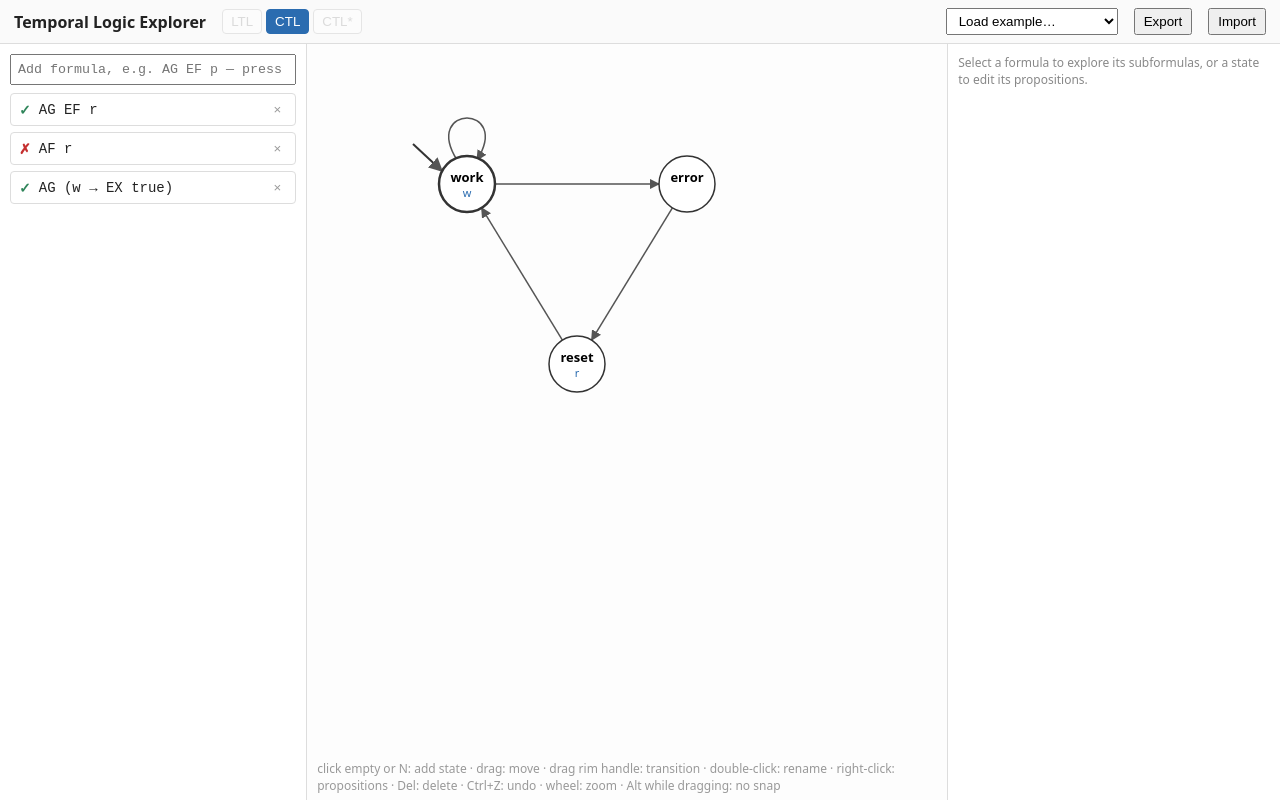
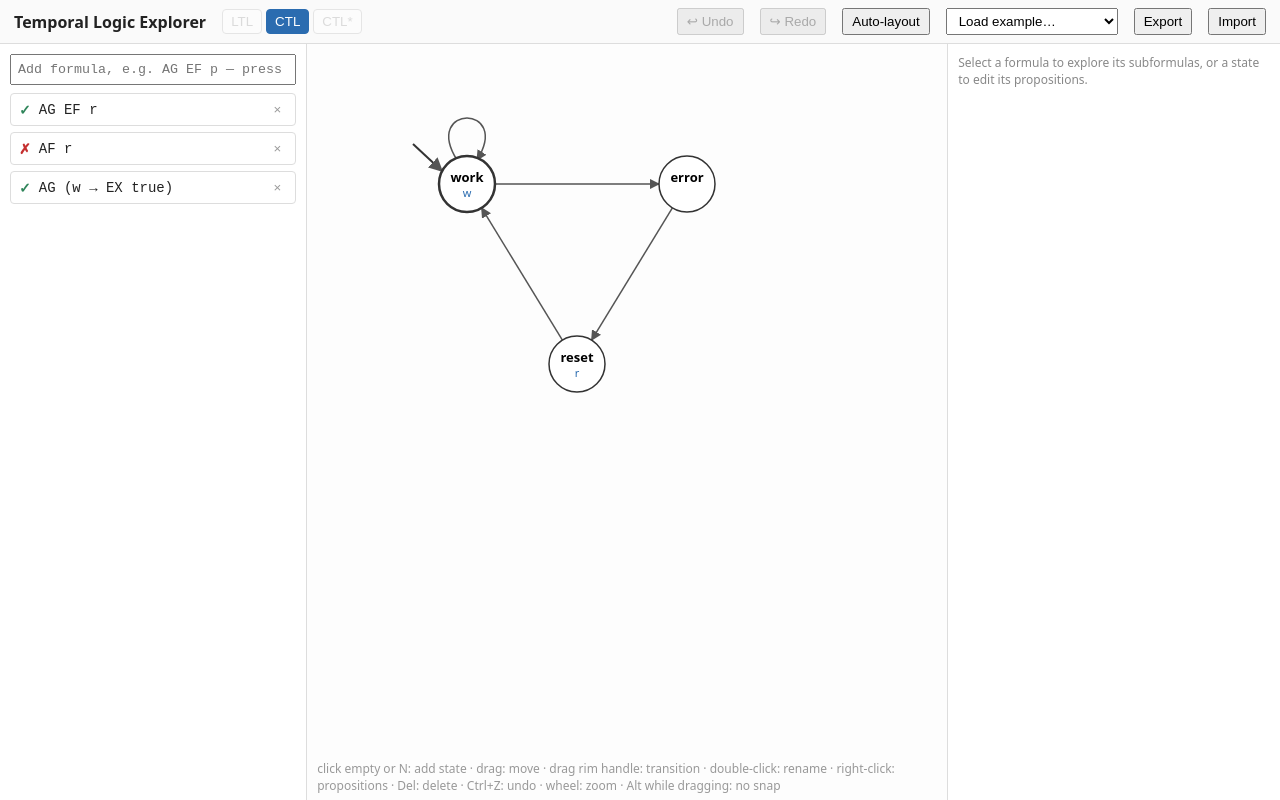
Before and after one commit to JeroenRobben/temporal-logic-explorer, a React (Vite) app: page / in a window 1280 px wide. Built offline with nearby package versions, Linux system fonts and the light colour scheme.

Commit message:
feat: undo/redo with drag coalescing, animated auto-layout

```diff
--- a/src/ui/App.tsx
+++ b/src/ui/App.tsx
@@ -1,12 +1,14 @@
-import { useEffect, useMemo, useState } from 'react';
+import { useEffect, useMemo, useRef, useState } from 'react';
 import { deadlockStates, KripkeStructure } from '../core/kripke';
 import { parseCTL, ParseError } from '../core/ctl-parser';
 import { checkCTL } from '../core/ctl-checker';
 import { findEvidence } from '../core/evidence';
+import { forceLayout } from '../core/layout';
 import { Analysis, FormulaEntry, Selection } from './types';
 import { colorForNode } from './colors';
 import { loadSaved, save, SavedState } from './storage';
 import { EXAMPLES } from './examples';
+import { useHistory } from './useHistory';
 import Header from './Header';
 import FormulaPanel from './FormulaPanel';
 import Canvas, { Highlight } from './Canvas';
@@ -17,18 +19,22 @@ function freshId(prefix: string): string {
   return `${prefix}${Date.now().toString(36)}-${idCounter++}`;
 }
 
+const LAYOUT_MS = 300;
+
 export default function App() {
   const [initial] = useState<SavedState>(() => loadSaved() ?? {
     model: structuredClone(EXAMPLES[0].model),
     formulas: structuredClone(EXAMPLES[0].formulas),
   });
-  const [model, setModel] = useState<KripkeStructure>(initial.model);
+  const history = useHistory<KripkeStructure>(initial.model);
+  const model = history.present;
   const [formulas, setFormulas] = useState<FormulaEntry[]>(initial.formulas);
   const [selection, setSelection] = useState<Selection>(null);
   const [activeFormulaId, setActiveFormulaId] = useState<string | null>(null);
   const [selectedNodeId, setSelectedNodeId] = useState<number | null>(null);
   const [stepIndex, setStepIndex] = useState<number | null>(null);
   const [showEvidence, setShowEvidence] = useState(false);
+  const layoutAnim = useRef<number | null>(null);
 
   useEffect(() => { save({ model, formulas }); }, [model, formulas]);
 
@@ -87,16 +93,36 @@ export default function App() {
   }
 
   function deleteTransition(from: string, to: string) {
-    setModel((m) => ({
-      ...m,
-      transitions: m.transitions.filter((t) => !(t.from === from && t.to === to)),
-    }));
+    history.commit({
+      ...model,
+      transitions: model.transitions.filter((t) => !(t.from === from && t.to === to)),
+    });
     setSelection((sel) =>
       sel?.kind === 'transition' && sel.from === from && sel.to === to ? null : sel);
   }
 
+  // Cancels an in-flight auto-layout animation so undo/redo never race a
+  // requestAnimationFrame loop that is still writing history.replace() frames.
+  function cancelLayoutAnim() {
+    if (layoutAnim.current !== null) {
+      cancelAnimationFrame(layoutAnim.current);
+      layoutAnim.current = null;
+    }
+  }
+
+  function undo() {
+    cancelLayoutAnim();
+    history.undo();
+  }
+
+  function redo() {
+    cancelLayoutAnim();
+    history.redo();
+  }
+
   function loadState(s: SavedState) {
-    setModel(s.model);
+    cancelLayoutAnim();
+    history.reset(s.model);
     setFormulas(s.formulas);
     setSelection(null);
     setActiveFormulaId(null);
@@ -105,17 +131,51 @@ export default function App() {
     setShowEvidence(false);
   }
 
+  function autoLayout() {
+    if (model.states.length < 2) return;
+    cancelLayoutAnim();
+    const target = forceLayout(model);
+    const start = new Map(model.states.map((s) => [s.id, { x: s.x, y: s.y }]));
+    const base = model;
+    history.checkpoint();
+    const t0 = performance.now();
+    const frame = (now: number) => {
+      const t = Math.min(1, (now - t0) / LAYOUT_MS);
+      const ease = t * (2 - t);
+      history.replace({
+        ...base,
+        states: base.states.map((s) => {
+          const a = start.get(s.id)!;
+          const b = target.get(s.id) ?? a;
+          return { ...s, x: a.x + (b.x - a.x) * ease, y: a.y + (b.y - a.y) * ease };
+        }),
+      });
+      layoutAnim.current = t < 1 ? requestAnimationFrame(frame) : null;
+    };
+    layoutAnim.current = requestAnimationFrame(frame);
+  }
+
   useEffect(() => {
     function onKey(e: KeyboardEvent) {
       const t = e.target as HTMLElement;
       if (t instanceof HTMLElement && ['INPUT', 'TEXTAREA', 'SELECT', 'BUTTON'].includes(t.tagName)) return;
+      if ((e.ctrlKey || e.metaKey) && e.key.toLowerCase() === 'z') {
+        e.preventDefault();
+        if (e.shiftKey) redo(); else undo();
+        return;
+      }
+      if ((e.ctrlKey || e.metaKey) && e.key.toLowerCase() === 'y') {
+        e.preventDefault();
+        redo();
+        return;
+      }
       if (e.key === 'Escape') setSelection(null);
       if ((e.key === 'Delete' || e.key === 'Backspace') && selection?.kind === 'state') {
         const id = selection.id;
-        setModel((m) => ({
-          states: m.states.filter((s) => s.id !== id),
-          transitions: m.transitions.filter((t) => t.from !== id && t.to !== id),
-        }));
+        history.commit({
+          states: model.states.filter((s) => s.id !== id),
+          transitions: model.transitions.filter((t) => t.from !== id && t.to !== id),
+        });
         setSelection(null);
       }
       if ((e.key === 'Delete' || e.key === 'Backspace') && selection?.kind === 'transition') {
@@ -124,7 +184,8 @@ export default function App() {
     }
     window.addEventListener('keydown', onKey);
     return () => window.removeEventListener('keydown', onKey);
-  }, [selection]);
+    // eslint-disable-next-line react-hooks/exhaustive-deps
+  }, [selection, model, history]);
 
   return (
     <>
@@ -135,6 +196,11 @@ export default function App() {
         })}
         onImport={loadState}
         exportState={() => ({ model, formulas })}
+        onUndo={undo}
+        onRedo={redo}
+        canUndo={history.canUndo}
+        canRedo={history.canRedo}
+        onAutoLayout={autoLayout}
       />
       <div className="main">
         <div className="pane left">
@@ -158,9 +224,9 @@ export default function App() {
         <div className="pane center">
           <Canvas
             model={model}
-            onChange={setModel}
-            onPreview={setModel}
-            onBeginEdit={() => {}}
+            onChange={history.commit}
+            onPreview={history.replace}
+            onBeginEdit={history.checkpoint}
             selectedStateId={selection?.kind === 'state' ? selection.id : null}
             selectedTransition={selection?.kind === 'transition'
               ? { from: selection.from, to: selection.to } : null}
@@ -174,7 +240,7 @@ export default function App() {
         <div className="pane right">
           <Inspector
             model={model}
-            onChange={setModel}
+            onChange={history.commit}
             selection={selection}
             analysis={selection?.kind === 'formula' ? selectedAnalysis : activeAnalysis}
             selectedNodeId={selectedNodeId}
--- a/src/ui/Header.tsx
+++ b/src/ui/Header.tsx
@@ -6,9 +6,16 @@ interface HeaderProps {
   onLoadExample: (index: number) => void;
   onImport: (s: SavedState) => void;
   exportState: () => SavedState;
+  onUndo: () => void;
+  onRedo: () => void;
+  canUndo: boolean;
+  canRedo: boolean;
+  onAutoLayout: () => void;
 }
 
-export default function Header({ onLoadExample, onImport, exportState }: HeaderProps) {
+export default function Header({
+  onLoadExample, onImport, exportState, onUndo, onRedo, canUndo, canRedo, onAutoLayout,
+}: HeaderProps) {
   const fileRef = useRef<HTMLInputElement>(null);
 
   function doExport() {
@@ -41,6 +48,9 @@ export default function Header({ onLoadExample, onImport, exportState }: HeaderP
         <button className="tab" disabled title="Coming later">CTL*</button>
       </div>
       <div className="spacer" />
+      <button onClick={onUndo} disabled={!canUndo} title="Ctrl+Z">↩ Undo</button>
+      <button onClick={onRedo} disabled={!canRedo} title="Ctrl+Shift+Z / Ctrl+Y">↪ Redo</button>
+      <button onClick={onAutoLayout} title="Force-directed layout">Auto-layout</button>
       <select
         value=""
         onChange={(e) => { if (e.target.value !== '') onLoadExample(Number(e.target.value)); }}
```
